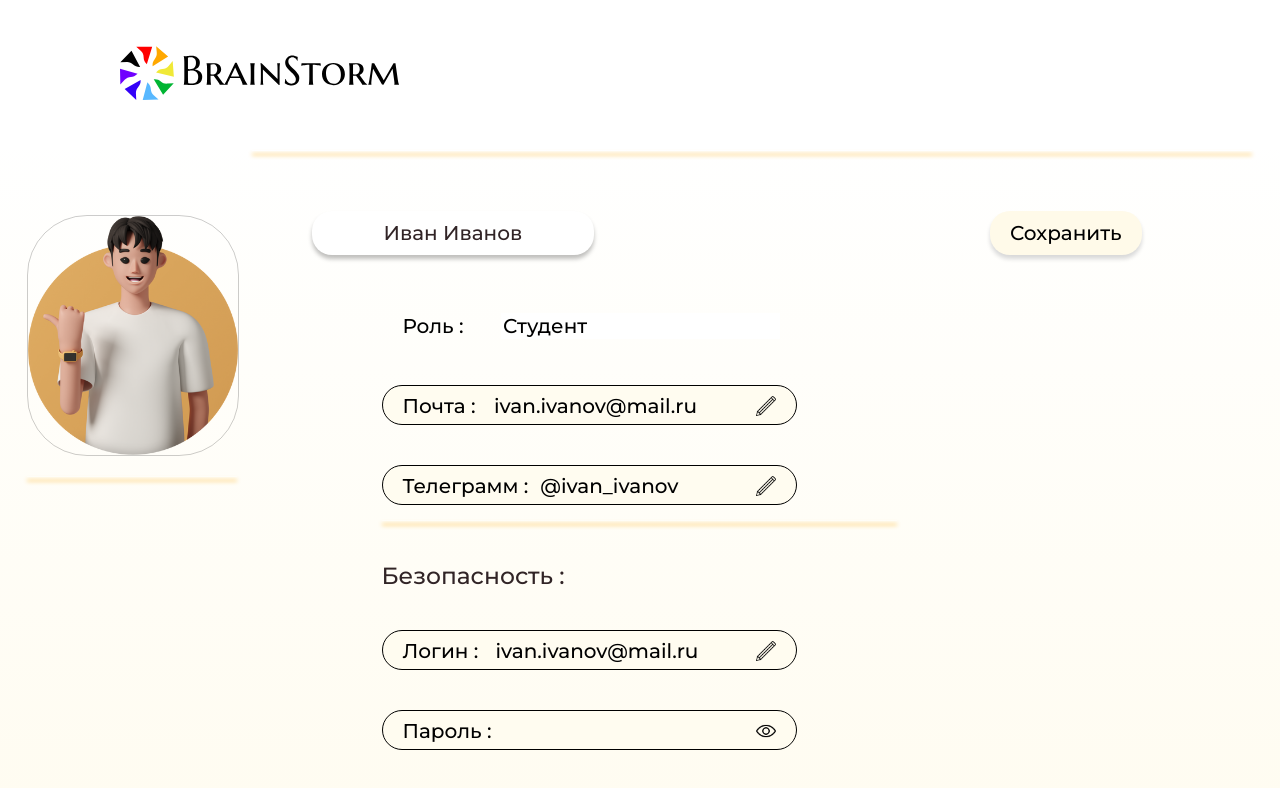
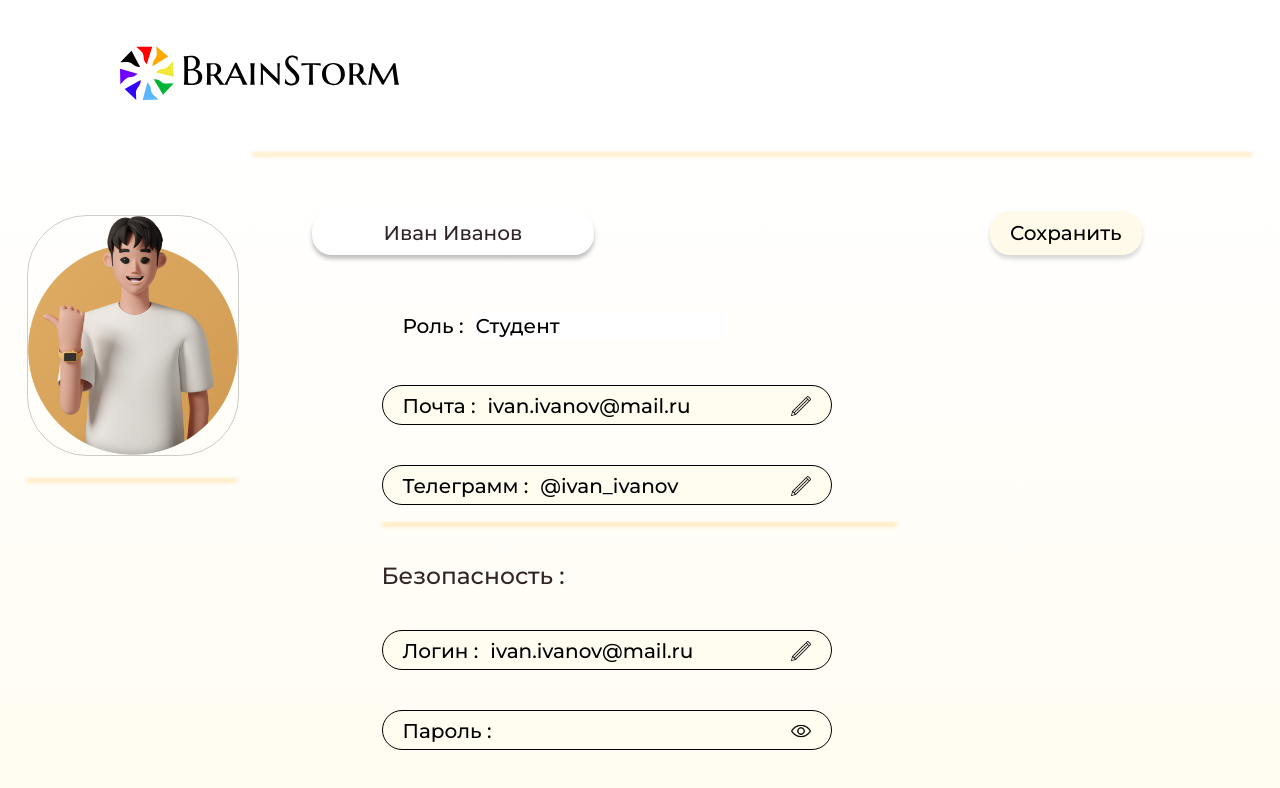
Before and after one commit to k4noise/CodeBuddyFrontend, a React (Vite) app: page /profile/edit in a window 1280 px wide. Shown: the top 788 px of the page. Built offline with nearby package versions, Linux system fonts and the light colour scheme.

Commit message:
refractor: split to components & fix behavior

```diff
--- /dev/null
+++ b/src/pages/Profile/InputField.tsx
@@ -0,0 +1,36 @@
+import { useState } from 'react';
+
+interface InputFieldProps {
+  isEdit: boolean;
+  label: string;
+  value: string;
+}
+
+const InputField = (props: InputFieldProps) => {
+  const [readonly, setReadonly] = useState(true);
+
+  return (
+    <label
+      className={`profile__form-label${
+        props.isEdit ? ' profile__form-label-active' : ''
+      }`}
+    >
+      <span style={{ width: 'fit-content' }}>{props.label}</span>
+      <input
+        type="text"
+        readOnly={readonly}
+        defaultValue={props.value}
+        className="profile__form-input"
+      />
+      {props.isEdit && (
+        <button
+          type="button"
+          onClick={() => setReadonly((oldReadonly) => !oldReadonly)}
+          className="profile__form-input-edit"
+        ></button>
+      )}
+    </label>
+  );
+};
+
+export default InputField;
--- /dev/null
+++ b/src/pages/Profile/PasswordField.tsx
@@ -0,0 +1,25 @@
+import { useState } from 'react';
+
+interface PasswordFieldProps {
+  label: string;
+}
+
+const PasswordField = ({ label }: PasswordFieldProps) => {
+  const [isShowing, setShowing] = useState(false);
+  return (
+    <label className={`profile__form-label  profile__form-label-active`}>
+      {label}
+      <input
+        type={isShowing ? 'text' : 'password'}
+        className="profile__form-input"
+      />
+      <button
+        type="button"
+        onClick={() => setShowing((isShowed) => !isShowed)}
+        className="profile__form-input-view"
+      ></button>
+    </label>
+  );
+};
+
+export default PasswordField;
--- a/src/pages/Profile/Profile.css
+++ b/src/pages/Profile/Profile.css
@@ -96,12 +96,13 @@
 
 .profile__form-label {
   padding: 7px 20px;
-  width: 415px;
+  width: 450px;
   height: 40px;
   color: black;
   user-select: none;
   display: grid;
   grid-template-columns: auto auto;
+  justify-content: start;
   gap: 10px;
   align-items: center;
   border: 1px solid transparent;
@@ -109,7 +110,7 @@
 }
 
 .profile__form-label-active {
-  grid-template-columns: auto auto 20px;
+  grid-template-columns: auto 1fr 20px;
   background-color: #fffcf0;
   border: 1px solid black;
   border-radius: 20px;
@@ -174,6 +175,7 @@
   width: 20px;
   height: 20px;
   background: url('../../assets/pencil.png');
+  justify-self: end;
   background-size: 100%;
   object-fit: cover;
   border: none;
--- a/src/pages/Profile/Profile.tsx
+++ b/src/pages/Profile/Profile.tsx
@@ -1,4 +1,6 @@
 import TextArea from '../../components/TextArea/TextArea';
+import InputField from './InputField';
+import PasswordField from './PasswordField';
 import './Profile.css';
 import { Link, useNavigate } from 'react-router-dom';
 
@@ -26,6 +28,7 @@ interface ProfileProps {
 
 const Profile = (props: ProfileProps) => {
   const navigate = useNavigate();
+  const hasEdit = !!(props.isMine && props.isEdit);
 
   return (
     <section className="profile">
@@ -43,7 +46,7 @@ const Profile = (props: ProfileProps) => {
                 type="button"
               ></Link>
             )}
-            {props.isMine && props?.isEdit && (
+            {hasEdit && (
               <button
                 type="button"
                 onClick={() => navigate(-1)}
@@ -63,107 +66,26 @@ const Profile = (props: ProfileProps) => {
                 className="profile__form-input"
               />
             </label>
-            <label
-              className={`profile__form-label${
-                props.isMine && props?.isEdit
-                  ? ' profile__form-label-active'
-                  : ''
-              }`}
-            >
-              Почта :
-              <input
-                type="text"
-                readOnly
-                value={props.email}
-                className="profile__form-input"
-              />
-              {props.isMine && props?.isEdit && (
-                <button
-                  type="button"
-                  className="profile__form-input-edit"
-                ></button>
-              )}
-            </label>
-            <label
-              className={`profile__form-label${
-                props.isMine && props?.isEdit
-                  ? ' profile__form-label-active'
-                  : ''
-              }`}
-            >
-              Телеграмм :
-              <input
-                type="text"
-                readOnly
-                value={props.tgId}
-                className="profile__form-input"
-              />
-              {props.isMine && props?.isEdit && (
-                <button
-                  type="button"
-                  className="profile__form-input-edit"
-                ></button>
-              )}
-            </label>
+            <InputField isEdit={hasEdit} label="Почта :" value={props.email} />
+
+            <InputField
+              isEdit={hasEdit}
+              label="Телеграмм :"
+              value={props.tgId}
+            />
           </div>
           {props.isMine && (
             <div className="profile__form-section">
               <h3>Безопасность :</h3>
-              <label
-                className={`profile__form-label${
-                  props.isMine && props?.isEdit
-                    ? ' profile__form-label-active'
-                    : ''
-                }`}
-              >
-                Логин :
-                <input
-                  type="text"
-                  readOnly
-                  value={props.login}
-                  className="profile__form-input"
-                />
-                {props.isMine && props?.isEdit && (
-                  <button
-                    type="button"
-                    className="profile__form-input-edit"
-                  ></button>
-                )}
-              </label>
+              <InputField
+                isEdit={hasEdit}
+                label="Логин :"
+                value={props.login}
+              />
               {props.isMine && props?.isEdit && (
                 <>
-                  <label
-                    className={`profile__form-label  profile__form-label-active`}
-                  >
-                    Пароль :
-                    <input
-                      type="password"
-                      readOnly
-                      className="profile__form-input"
-                    />
-                    {props.isMine && props?.isEdit && (
-                      <button
-                        type="button"
-                        className="profile__form-input-view"
-                      ></button>
-                    )}
-                  </label>
-                  <label
-                    className={`profile__form-label  profile__form-label-active`}
-                  >
-                    Новый пароль :
-                    <input
-                      type="password"
-                      readOnly
-                      className="profile__form-input"
-                    />
-                    {props.isMine && props?.isEdit && (
-                      <button
-                        type="button"
-                        className="profile__form-input-view"
-                      ></button>
-                    )}
-                  </label>
+                  <PasswordField label="Пароль :" />
+                  <PasswordField label="Новый пароль :" />
                 </>
               )}
             </div>
```
